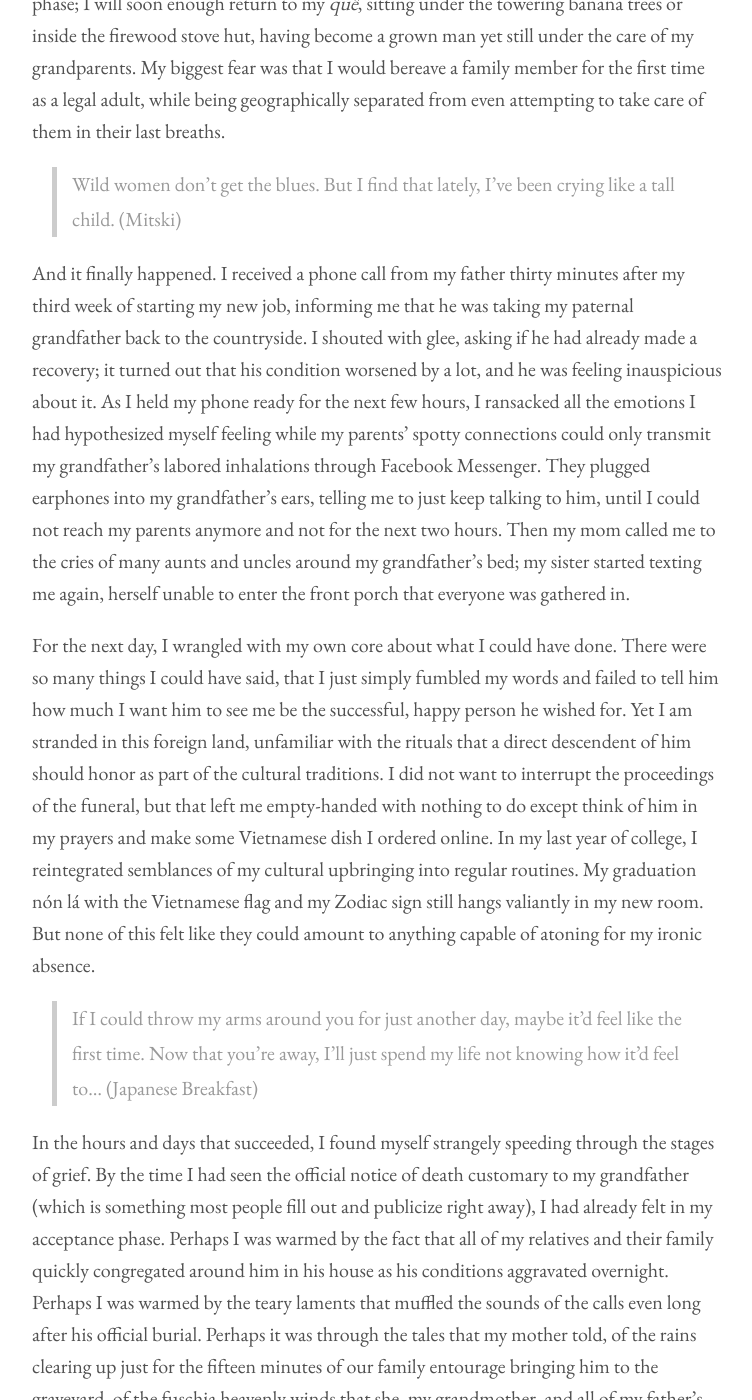
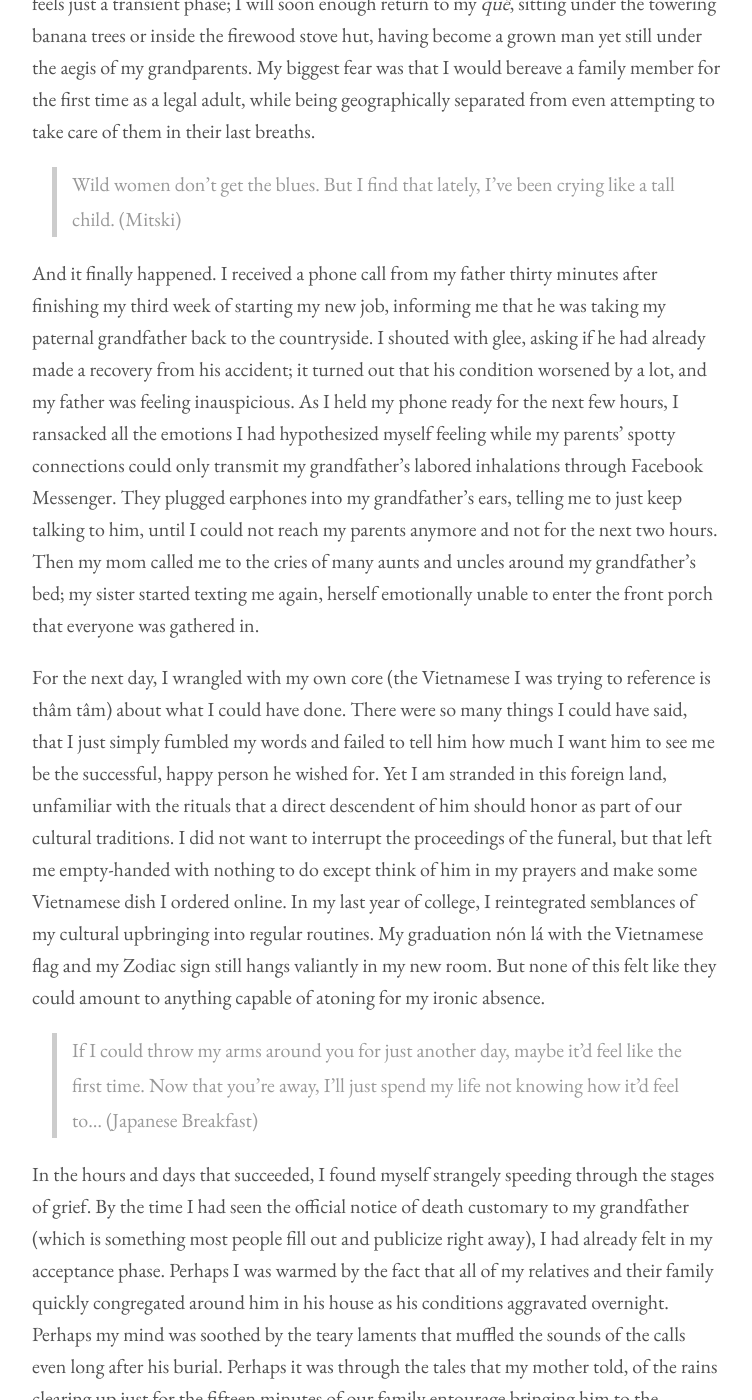
Before and after one commit to aidenva/aidenva.github.io, a Jekyll site: the page built from _posts/2022-07-04-the-end-of-loneliness.md, in a window 1280 px wide and 1400 px high, scrolled down 1760 px. Shown: the whole window, without its empty margins (263-1015 px from the left). Built offline with Jekyll 4.4.1, drawn with Linux system fonts in a browser that asks for light colours; some of the changed text lies outside the part shown.

Commit message:
fix death

```diff
--- a/_posts/2022-07-04-the-end-of-loneliness.md
+++ b/_posts/2022-07-04-the-end-of-loneliness.md
@@ -6,26 +6,26 @@
 tags: [documentation,random]
 
 ---
-["The Opposite of Loneliness"](https://yaledailynews.com/blog/2012/05/27/keegan-the-opposite-of-loneliness/) is a celebrated essay from a Yale alumnus, whose story and words touched me deeply when I was formulating, commemorating, and reflecting on my Yale experience. It is hard to trace back the bursts of joy and moments of deep intellectual satisfaction that I found abundant throughout the past four years, but the trials and tribulations of life within the cocoon of campus have never felt dispiriting. To some extent, the author's legacy lives on. Her essay continues to remind generations of students, alumni of Yale or not, that the shared experiences of humanity suffuse our lives and make them worth living.
+["The Opposite of Loneliness"](https://yaledailynews.com/blog/2012/05/27/keegan-the-opposite-of-loneliness/) is a celebrated essay from a Yale alumnus, whose story and words touched me deeply when I was formulating, commemorating, and reflecting on my Yale experience. It is hard to trace back the bursts of joy and moments of deep intellectual satisfaction that I found abundant throughout the past four years, but the trials and tribulations of life within the cocoon of campus have never felt dispiriting. To some extent, the author's legacy lives on. Her essay continues to remind generations of students, alumni of Yale or not, that the communal experiences of humanity suffuse our lives and make them worth living.
 
-When I went to college, I had a creeping fear of bereavement. I was fortunate to grow up in the absence of death; I have only attended one funeral, and that was prior to middle school. That is not to say that I have not observed death. I have feared death since I was 9, when I watched this <em>Judge Judy</em>-esque legal series by the national agency for TV production in Vietnam and the jury declared the death sentence for a murderer. I saw him collapse onto the ground, receiving a sentence he was unaware he had committed to, being freshly 18. I have feared death since the beginning of sixth grade, when the tales of arresting and trying Lê Văn Luyện made national headlines as the court debated if him killing an entire family in burglarizing their house was eligible for the death sentence if he was underage. I read the well-documented timeline of how the ruckus happened, asking myself if the innocent child who woke up at the wrong time could have been me. I have feared death since moving to the US, hearing upsetting news about mass shootings (as one happened the day I began writing this piece).
+When I went to college, I had a creeping fear of bereavement. I was fortunate to grow up in the absence of death; I have only attended one funeral, and that was prior to middle school for someone I barely knew. That is not to say that I have not observed death. I have feared death since I was 9, when I watched this <em>Judge Judy</em>-esque legal series by the national agency for TV production in Vietnam and the jury declared the death sentence for a murderer. I saw him collapse onto the ground, receiving a sentence he was unaware he had committed to, being freshly 18. I have feared death since the beginning of sixth grade, when the tales of arresting and trying Lê Văn Luyện made national headlines as the court debated if him killing an entire family in burglarizing their house was eligible for the death sentence if he was underage. I read the well-documented timeline of how the ruckus happened, asking myself if the unassuming child who woke up at the wrong time could have been me. I have feared death since moving to the US, hearing upsetting news about mass shootings (as one happened the day I began writing this piece).
 
 > No, I'm not afraid to disappear. The billboard said, "The end is near." I turned around, there was nothing there. Yeah, I guess, the end is here. (Phoebe Bridgers)
 
 I cannot remember when the first time I felt fearful of death was. It is funny: the earliest draft I thought of for this website was titled "On Death," but I guess I never came to write it out. My fear of "the end" is nonetheless consistent. I remember struggling to fathom the notion of a Big Bang event from which my being would emerge; the counterpart being, what is the anti-Big Bang, for which everything would be no more? It felt devastating, yet real, how humankind spans an infinitestimal part of time. It overwhelmed by nine-year-old self, tormenting to sleep in a thunderstorm while water splashed through the window of my ten-meter-squared shared bedroom, that no one can prove if I can have an afterlife with the same thoughts, feelings, and observations. That if the world becomes uninhabitable, the lifeless galaxies would just proceed undisturbed in their one-in-a-billion-in-a-billion chance of another manlike species. That in the <em>end</em> of the universe, all that I would have constructed and contributed and defined myself by would mean nothing, and have meant nothing for a long while.
 
-Since I first had these ghastly ruminations, I have grown to accept the mundane bargains of life. I have attempted to separate existentialist concoctions of self-worth from experiential conceptions of a life-worth-living: that is, developing personal ethos of artfulness, culturing, and enlightenment. My journey of building layers of self-confidence is attributable, in no small part, to the lack of life-altering setbacks that I face. This is how I predicted my own infirmity in having not experienced grief. Seated in the certainties of my family, my act of living was abundant with promises of how much I could translate my own success into the happiness of my loved ones. My escapade abroad is just a transient phase; I will soon enough return to my <em>quê</em>, sitting under the towering banana trees or inside the firewood stove hut, having become a grown man yet still under the care of my grandparents. My biggest fear was that I would bereave a family member for the first time as a legal adult, while being geographically separated from even attempting to take care of them in their last breaths.
+Since I first had these ghastly ruminations, I have grown to accept the mundane bargains of adolescence. I have attempted to separate existentialist concoctions of self-worth from experiential conceptions of a life-worth-living: that is, developing personal ethos of artfulness, culturing, and enlightenment. My journey of building layers of self-confidence is attributable, in no small part, to the lack of life-altering setbacks that I face. This is how I predicted my own infirmity in having not experienced grief. Seated in the certainties of familial longevity, my motions of living were cushioned with promises of how much I could translate my own success into the happiness of my loved ones. My escapade abroad feels just a transient phase; I will soon enough return to my <em>quê</em>, sitting under the towering banana trees or inside the firewood stove hut, having become a grown man yet still under the aegis of my grandparents. My biggest fear was that I would bereave a family member for the first time as a legal adult, while being geographically separated from even attempting to take care of them in their last breaths.
 
 > Wild women don't get the blues. But I find that lately, I've been crying like a tall child. (Mitski)
 
-And it finally happened. I received a phone call from my father thirty minutes after my third week of starting my new job, informing me that he was taking my paternal grandfather back to the countryside. I shouted with glee, asking if he had already made a recovery; it turned out that his condition worsened by a lot, and he was feeling inauspicious about it. As I held my phone ready for the next few hours, I ransacked all the emotions I had hypothesized myself feeling while my parents' spotty connections could only transmit my grandfather's labored inhalations through Facebook Messenger. They plugged earphones into my grandfather's ears, telling me to just keep talking to him, until I could not reach my parents anymore and not for the next two hours. Then my mom called me to the cries of many aunts and uncles around my grandfather's bed; my sister started texting me again, herself unable to enter the front porch that everyone was gathered in.
+And it finally happened. I received a phone call from my father thirty minutes after finishing my third week of starting my new job, informing me that he was taking my paternal grandfather back to the countryside. I shouted with glee, asking if he had already made a recovery from his accident; it turned out that his condition worsened by a lot, and my father was feeling inauspicious. As I held my phone ready for the next few hours, I ransacked all the emotions I had hypothesized myself feeling while my parents' spotty connections could only transmit my grandfather's labored inhalations through Facebook Messenger. They plugged earphones into my grandfather's ears, telling me to just keep talking to him, until I could not reach my parents anymore and not for the next two hours. Then my mom called me to the cries of many aunts and uncles around my grandfather's bed; my sister started texting me again, herself emotionally unable to enter the front porch that everyone was gathered in.
 
-For the next day, I wrangled with my own core about what I could have done. There were so many things I could have said, that I just simply fumbled my words and failed to tell him how much I want him to see me be the successful, happy person he wished for. Yet I am stranded in this foreign land, unfamiliar with the rituals that a direct descendent of him should honor as part of the cultural traditions. I did not want to interrupt the proceedings of the funeral, but that left me empty-handed with nothing to do except think of him in my prayers and make some Vietnamese dish I ordered online. In my last year of college, I reintegrated semblances of my cultural upbringing into regular routines. My graduation nón lá with the Vietnamese flag and my Zodiac sign still hangs valiantly in my new room. But none of this felt like they could amount to anything capable of atoning for my ironic absence.
+For the next day, I wrangled with my own core (the Vietnamese I was trying to reference is thâm tâm) about what I could have done. There were so many things I could have said, that I just simply fumbled my words and failed to tell him how much I want him to see me be the successful, happy person he wished for. Yet I am stranded in this foreign land, unfamiliar with the rituals that a direct descendent of him should honor as part of our cultural traditions. I did not want to interrupt the proceedings of the funeral, but that left me empty-handed with nothing to do except think of him in my prayers and make some Vietnamese dish I ordered online. In my last year of college, I reintegrated semblances of my cultural upbringing into regular routines. My graduation nón lá with the Vietnamese flag and my Zodiac sign still hangs valiantly in my new room. But none of this felt like they could amount to anything capable of atoning for my ironic absence.
 
 > If I could throw my arms around you for just another day, maybe it'd feel like the first time. Now that you're away, I'll just spend my life not knowing how it'd feel to... (Japanese Breakfast)
 
-In the hours and days that succeeded, I found myself strangely speeding through the stages of grief. By the time I had seen the official notice of death customary to my grandfather (which is something most people fill out and publicize right away), I had already felt in my acceptance phase. Perhaps I was warmed by the fact that all of my relatives and their family quickly congregated around him in his house as his conditions aggravated overnight. Perhaps I was warmed by the teary laments that muffled the sounds of the calls even long after his official burial. Perhaps it was through the tales that my mother told, of the rains clearing up just for the fifteen minutes of our family entourage bringing him to the graveyard, of the fuschia heavenly winds that she, my grandmother, and all of my father's siblings felt as they stood in front of his picture, and of the relieved grin that my grandmother finally let out, seeing my grandfather's face much less sickly and believing his soul fhad flown to the perch of peace. My sister insisted that he passed away at 11:11, which my father lended himself to agreeing. I accepted that even with a death no one foresaw, my grandfather spent his last moments inundated with the love that could only be described in contradistinction with any continuation of pain, misery, or restlessness. I felt ascertained that he felt the end of loneliness.
+In the hours and days that succeeded, I found myself strangely speeding through the stages of grief. By the time I had seen the official notice of death customary to my grandfather (which is something most people fill out and publicize right away), I had already felt in my acceptance phase. Perhaps I was warmed by the fact that all of my relatives and their family quickly congregated around him in his house as his conditions aggravated overnight. Perhaps my mind was soothed by the teary laments that muffled the sounds of the calls even long after his burial. Perhaps it was through the tales that my mother told, of the rains clearing up just for the fifteen minutes of our family entourage bringing him to the graveyard, of the fuschia heavenly winds that she, my grandmother, and all of my father's siblings felt as they stood in front of his picture, and of the relieved grin that my grandmother finally let out, seeing my grandfather's face much less sickly and believing his soul had flown to the perch of peace. My sister insisted that he passed away at 11:11, which my parents lended themselves to agreeing. I accepted that even with a death no one foresaw, my grandfather spent his last moments inundated with the love that could only be described in contradistinction with any continuation of pain, misery, or restlessness. I felt ascertained that he reached the end of loneliness.
 
-All of my grandparents had led lives unimaginable. My grandfather raised six kids in the heights of the war, having not finished elementary school. All his children were sent away to different towns as their own did not have higher than fifth grade. His heart defect was supposed to defeat him thirty years ago, and ever since he had not weighed more than forty kilograms. Every year, when I went back to my paternal grandparents' house for Lunar New Year, I would visit all of his siblings' children and all the people that hosted his own children as they became educated, and hear their own stories of the courage it took for Vietnamese of that generation to survive famine, poverty, and sickness. My grandparents' twenties were colonized by the French; my parents' twenties were spent on pouches of rice they were rationed away from their deeply agriculture-based hometown. I learned from my parents, who learned from my grandparents, to be frugal with the money I own but extravagant with the affection I spread. It is hard to attain the ideals at the opposite end of loneliness when there is an incessant onslaught of practical, tactical, and philosophical conundrums that are requisitioned for the modern society. Though I cannot rest in the comfort of my grandparents' always being there for me on this Earth, I can only try to lead a life as fulfilling as they did.
+All of my grandparents had led lives unimaginable. My grandfather raised six kids in the heights of war, having not finished elementary school. All his children were sent away to different towns as their own did not have more than fifth grade. His heart defect was supposed to defeat him thirty years ago, and ever since he had not weighed more than forty kilograms. Every year, when I went back to my paternal grandparents' house for Lunar New Year, I would visit his siblings' children and all the people that hosted his own children as they became educated, and hear their own stories of the courage it took for Vietnamese people of that generation to survive famine, poverty, and sickness. My grandparents' twenties were colonized by the French; my parents' twenties were spent on pouches of rice they were rationed away from their deeply agriculture-based hometown, scarred by the lingering effects of Agent Orange. I learned from my parents, who learned from my grandparents, to be frugal with the money I own but extravagant with the affection I spread. It is hard to attain the ideals at the opposite end of loneliness when there is an incessant onslaught of practical, tactical, and philosophical conundrums that are requisitioned for the modern society. Though I cannot rest in the comfort of my grandparents' always being there for me on this Earth, I can only try to lead a life as fulfilling as they did.
 
 > Half of us chasin' fountains of youth and it's in the present now. (SZA)
```
